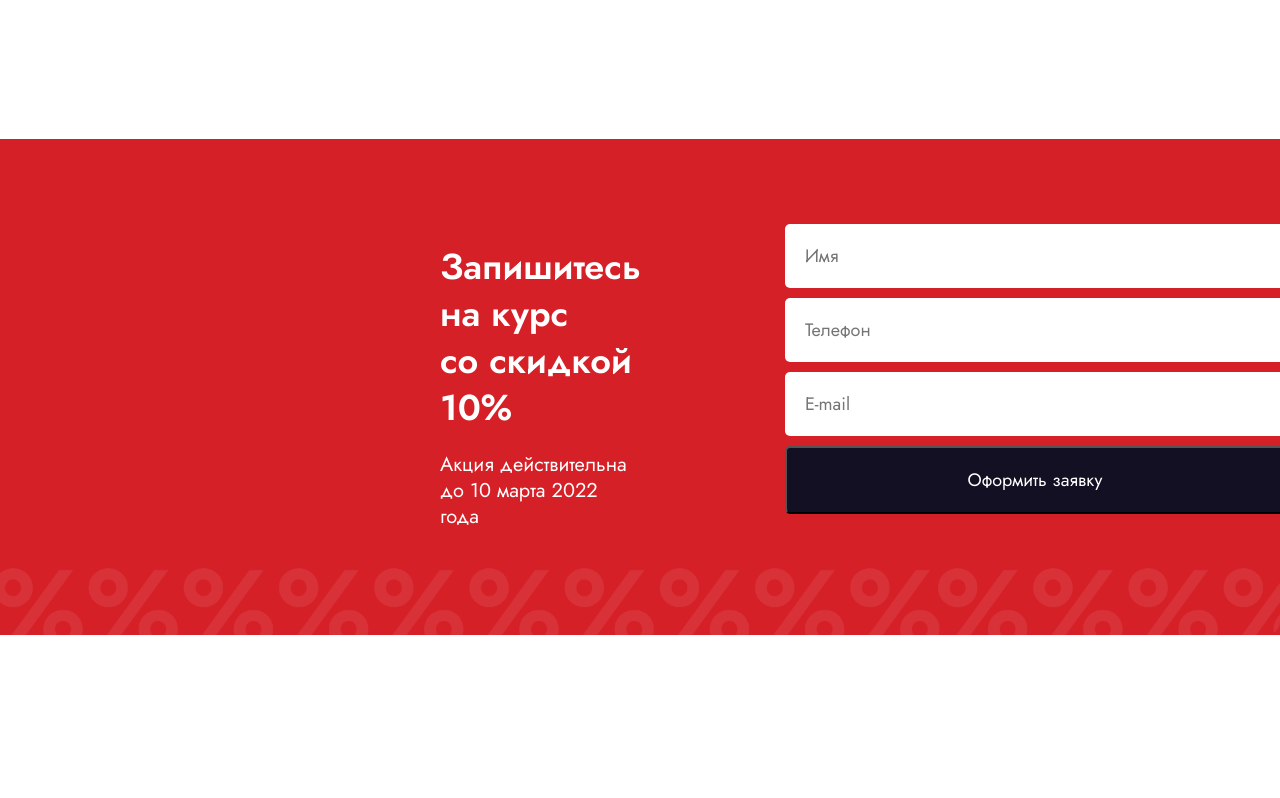
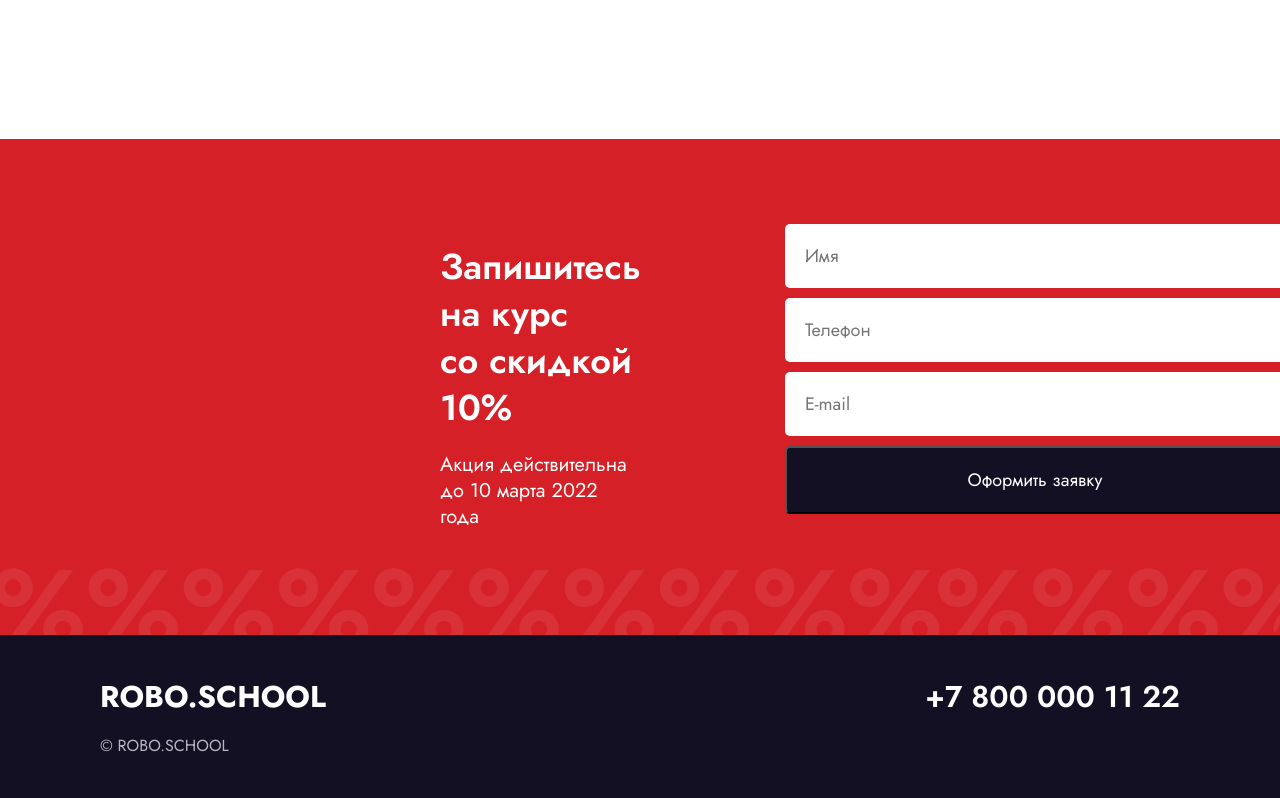
Before and after one commit to vsv-noon/robo-school, a plain HTML site: page index.html in a window 1280 px wide. Shown: the part 4837-5635 px from the top of the page. Before the commit the page ends 5472 px from the top, so only its background shows below. Drawn offline with Linux system fonts and the light colour scheme.

Commit message:
feat: add footer

```diff
--- /dev/null
+++ b/css/footer.css
@@ -0,0 +1,23 @@
+#footer {
+  max-width: 1920px;
+  margin: 0 auto;
+  padding: 40px 100px;
+  display: flex;
+  justify-content: space-between;
+  /* align-items: center; */
+  background-color: var(--background-dark-blue);
+}
+
+.copyright {
+font-weight: 400;
+font-size: 16px;
+line-height: 160%;
+
+color: rgba(255, 255, 255, 0.7);
+}
+
+#footer div {
+  display: flex;
+  flex-direction: column;
+  gap: 15px;
+}
--- a/css/style.css
+++ b/css/style.css
@@ -5,6 +5,7 @@
 @import "./trainers.css";
 @import "./pricing.css";
 @import "./contacts.css";
+@import "./footer.css";
 
 * {
   margin: 0;
--- a/index.html
+++ b/index.html
@@ -141,6 +141,13 @@
       </form>
     </section>
   </main>
+  <footer id="footer">
+    <div>
+      <p class="logo">robo.school</p>
+      <p class="copyright">&copy; ROBO.SCHOOL</p>
+    </div>
+    <a class="tel" href="tel:+78000001122">+7 800 000 11 22</a>
+  </footer>
 
 </body>
 
```
